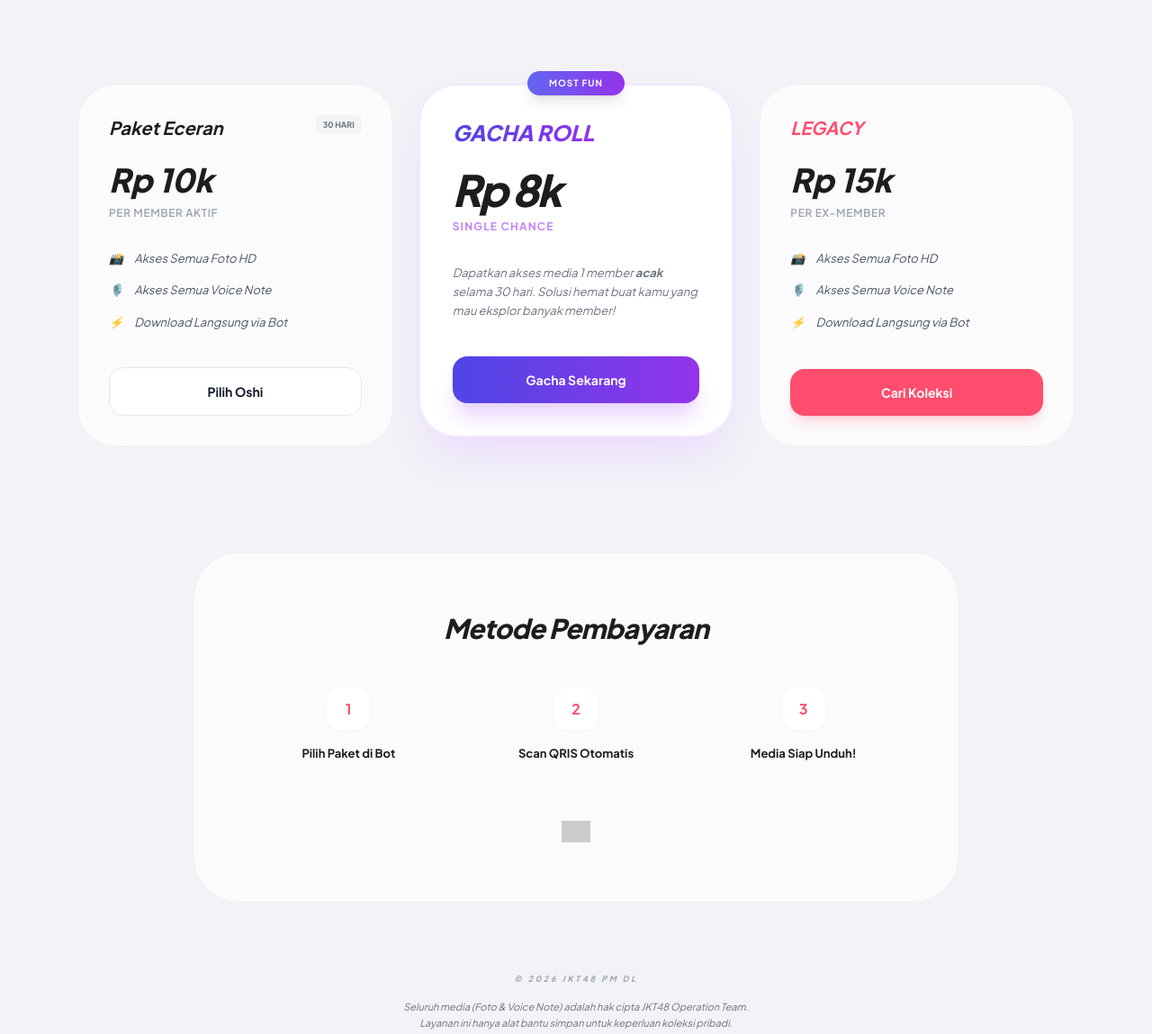
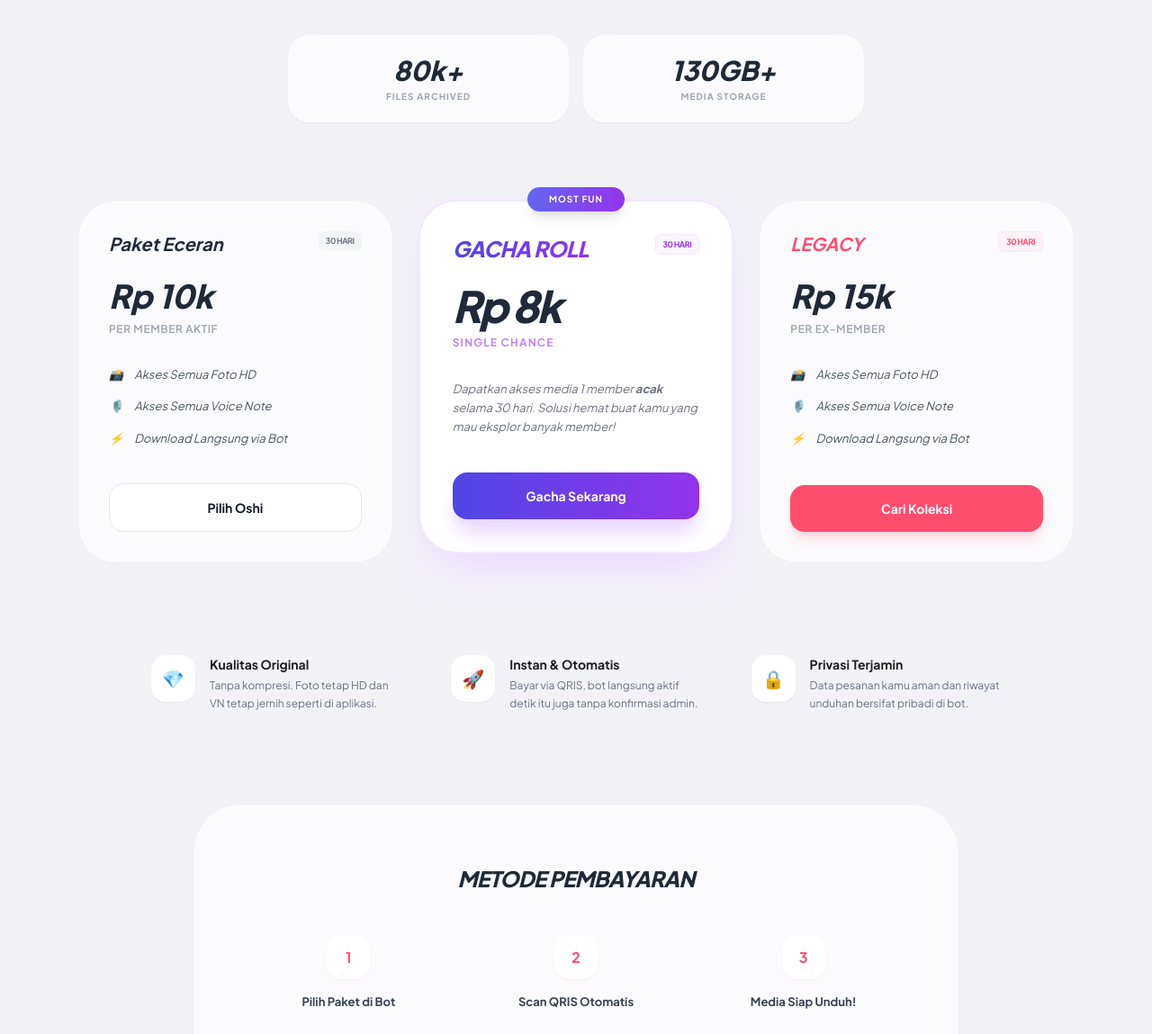
Before and after one commit to gemes-in/gemes-in.github.io, a plain HTML site: page JKT48-PM-Downloader/index.html in a window 1280 px wide. Shown: the part 400-1549 px from the top of the page at 90% size. Drawn offline with nearby package versions, Linux system fonts and the light colour scheme; grey boxes are pictures that could not be loaded.

Commit message:
feat: Redesign landing page and pricing
- Removed shimmer animation CSS
- Added new stats cards to header
- Adjusted header padding
- Enhanced pricing card details
- Added new features section

```diff
--- a/JKT48-PM-Downloader/index.html
+++ b/JKT48-PM-Downloader/index.html
@@ -44,15 +44,6 @@
             -webkit-background-clip: text;
             -webkit-text-fill-color: transparent;
         }
-        .shimmer {
-            background: linear-gradient(90deg, #f0f0f0 25%, #f8f8f8 50%, #f0f0f0 75%);
-            background-size: 200% 100%;
-            animation: shimmer 2s infinite;
-        }
-        @keyframes shimmer {
-            0% { background-position: 200% 0; }
-            100% { background-position: -200% 0; }
-        }
     </style>
 </head>
 <body class="antialiased font-sans">
@@ -69,7 +60,7 @@
         </div>
     </nav>
 
-    <header class="pt-36 pb-16 px-6 text-center">
+    <header class="pt-36 pb-12 px-6 text-center">
         <div class="inline-block px-4 py-1.5 mb-6 text-[11px] font-bold tracking-widest text-gray-400 bg-white rounded-full border border-gray-100 shadow-sm uppercase">
             High-Resolution PM Media Archiver
         </div>
@@ -79,6 +70,17 @@
         <p class="text-gray-500 font-medium max-w-xl mx-auto leading-relaxed text-sm md:text-base px-4">
             Simpan <b>Foto</b> dan <b>Voice Note</b> dari JKT48 Private Message.<br/>Kualitas jernih, praktis, dan otomatis.
         </p>
+
+        <div class="mt-12 max-w-2xl mx-auto grid grid-cols-2 gap-4 px-4">
+            <div class="glass-card rounded-3xl p-5 border-white/50 shadow-sm">
+                <div class="text-2xl md:text-3xl font-black text-gray-800 italic">80k+</div>
+                <div class="text-[10px] font-bold text-gray-400 uppercase tracking-widest mt-1">Files Archived</div>
+            </div>
+            <div class="glass-card rounded-3xl p-5 border-white/50 shadow-sm">
+                <div class="text-2xl md:text-3xl font-black text-gray-800 italic">130GB+</div>
+                <div class="text-[10px] font-bold text-gray-400 uppercase tracking-widest mt-1">Media Storage</div>
+            </div>
+        </div>
     </header>
 
     <section id="pricing" class="max-w-6xl mx-auto px-6 py-10">
@@ -86,10 +88,10 @@
 
             <div class="glass-card rounded-[40px] p-8 border border-white flex flex-col transition-all duration-300 hover:shadow-2xl hover:shadow-gray-200">
                 <div class="flex justify-between items-start mb-6">
-                    <h3 class="text-xl font-bold italic">Paket Eceran</h3>
-                    <span class="bg-gray-100 text-gray-500 text-[9px] font-bold px-2 py-1 rounded-md uppercase">30 Hari</span>
+                    <h3 class="text-xl font-bold italic text-gray-800">Paket Eceran</h3>
+                    <span class="bg-gray-100 text-gray-500 text-[9px] font-bold px-2 py-1 rounded-md uppercase tracking-tighter text-center">30 Hari</span>
                 </div>
-                <div class="text-4xl font-extrabold mb-2 italic">Rp 10k</div>
+                <div class="text-4xl font-extrabold mb-2 italic text-gray-800">Rp 10k</div>
                 <p class="text-[12px] text-gray-400 mb-8 font-semibold uppercase tracking-wider">Per Member Aktif</p>
                 <ul class="text-[13px] space-y-4 text-gray-600 mb-10 font-medium flex-grow">
                     <li class="flex items-center gap-3 italic">📸 <span>Akses Semua Foto HD</span></li>
@@ -105,9 +107,10 @@
                 </div>
                 <div class="bg-white rounded-[40px] p-9 flex flex-col shadow-2xl shadow-purple-200 ring-2 ring-purple-100 relative overflow-hidden transition-all duration-300 group-hover:scale-[1.03]">
                     <div class="mb-6 flex justify-between items-start">
-                        <h3 class="text-2xl font-black italic italic text-transparent bg-clip-text bg-gradient-to-r from-indigo-600 to-purple-600 uppercase">Gacha Roll</h3>
+                        <h3 class="text-2xl font-black italic text-transparent bg-clip-text bg-gradient-to-r from-indigo-600 to-purple-600 uppercase tracking-tight">Gacha Roll</h3>
+                        <span class="bg-purple-50 text-purple-600 text-[9px] font-bold px-2 py-1 rounded-md uppercase tracking-tighter text-center border border-purple-100">30 Hari</span>
                     </div>
-                    <div class="text-5xl font-black mb-2 italic tracking-tighter">Rp 8k</div>
+                    <div class="text-5xl font-black mb-2 italic tracking-tighter text-gray-800">Rp 8k</div>
                     <p class="text-[12px] text-purple-400 mb-8 font-bold uppercase tracking-widest">Single Chance</p>
                     <p class="text-[13px] text-gray-500 mb-10 leading-relaxed italic">
                         Dapatkan akses media 1 member <b>acak</b> selama 30 hari. Solusi hemat buat kamu yang mau eksplor banyak member!
@@ -118,9 +121,10 @@
 
             <div class="glass-card rounded-[40px] p-8 border border-white flex flex-col transition-all duration-300 hover:shadow-2xl hover:shadow-gray-200">
                 <div class="flex justify-between items-start mb-6 text-iosPink">
-                    <h3 class="text-xl font-bold italic italic uppercase">Legacy</h3>
+                    <h3 class="text-xl font-bold italic uppercase">Legacy</h3>
+                    <span class="bg-pink-50 text-iosPink text-[9px] font-bold px-2 py-1 rounded-md uppercase tracking-tighter text-center border border-pink-100">30 Hari</span>
                 </div>
-                <div class="text-4xl font-extrabold mb-2 italic">Rp 15k</div>
+                <div class="text-4xl font-extrabold mb-2 italic text-gray-800">Rp 15k</div>
                 <p class="text-[12px] text-gray-400 mb-8 font-semibold uppercase tracking-wider">Per Ex-Member</p>
                 <ul class="text-[13px] space-y-4 text-gray-600 mb-10 font-medium flex-grow">
                     <li class="flex items-center gap-3 italic">📸 <span>Akses Semua Foto HD</span></li>
@@ -133,31 +137,59 @@
         </div>
     </section>
 
-    <section class="max-w-4xl mx-auto px-6 py-20">
-        <div class="glass-card rounded-[50px] p-10 md:p-16 text-center border border-white">
-            <h2 class="text-3xl font-extrabold mb-12 tracking-tight italic">Metode Pembayaran</h2>
+    <section class="max-w-5xl mx-auto px-6 py-12">
+        <div class="grid grid-cols-1 md:grid-cols-3 gap-6">
+            <div class="flex items-start gap-4 p-4">
+                <div class="bg-white p-3 rounded-2xl shadow-sm text-xl">💎</div>
+                <div>
+                    <h4 class="font-bold text-sm">Kualitas Original</h4>
+                    <p class="text-xs text-gray-500 mt-1 leading-relaxed">Tanpa kompresi. Foto tetap HD dan VN tetap jernih seperti di aplikasi.</p>
+                </div>
+            </div>
+            <div class="flex items-start gap-4 p-4">
+                <div class="bg-white p-3 rounded-2xl shadow-sm text-xl">🚀</div>
+                <div>
+                    <h4 class="font-bold text-sm">Instan & Otomatis</h4>
+                    <p class="text-xs text-gray-500 mt-1 leading-relaxed">Bayar via QRIS, bot langsung aktif detik itu juga tanpa konfirmasi admin.</p>
+                </div>
+            </div>
+            <div class="flex items-start gap-4 p-4">
+                <div class="bg-white p-3 rounded-2xl shadow-sm text-xl">🔒</div>
+                <div>
+                    <h4 class="font-bold text-sm">Privasi Terjamin</h4>
+                    <p class="text-xs text-gray-500 mt-1 leading-relaxed">Data pesanan kamu aman dan riwayat unduhan bersifat pribadi di bot.</p>
+                </div>
+            </div>
+        </div>
+    </section>
+
+    <section class="max-w-4xl mx-auto px-6 py-10 text-center">
+        <div class="glass-card rounded-[50px] p-10 md:p-16 border border-white">
+            <h2 class="text-2xl font-extrabold mb-12 tracking-tight italic text-gray-800 uppercase">Metode Pembayaran</h2>
             <div class="grid grid-cols-1 md:grid-cols-3 gap-10">
                 <div class="flex flex-col items-center">
-                    <div class="w-12 h-12 bg-white rounded-2xl shadow-sm flex items-center justify-center font-bold text-iosPink mb-4">1</div>
-                    <p class="text-[13px] font-bold">Pilih Paket di Bot</p>
+                    <div class="w-12 h-12 bg-white rounded-2xl shadow-sm flex items-center justify-center font-bold text-iosPink mb-4 shadow-pink-100">1</div>
+                    <p class="text-[13px] font-bold text-gray-700">Pilih Paket di Bot</p>
                 </div>
                 <div class="flex flex-col items-center">
-                    <div class="w-12 h-12 bg-white rounded-2xl shadow-sm flex items-center justify-center font-bold text-iosPink mb-4">2</div>
-                    <p class="text-[13px] font-bold">Scan QRIS Otomatis</p>
+                    <div class="w-12 h-12 bg-white rounded-2xl shadow-sm flex items-center justify-center font-bold text-iosPink mb-4 shadow-pink-100">2</div>
+                    <p class="text-[13px] font-bold text-gray-700">Scan QRIS Otomatis</p>
                 </div>
                 <div class="flex flex-col items-center">
-                    <div class="w-12 h-12 bg-white rounded-2xl shadow-sm flex items-center justify-center font-bold text-iosPink mb-4">3</div>
-                    <p class="text-[13px] font-bold">Media Siap Unduh!</p>
+                    <div class="w-12 h-12 bg-white rounded-2xl shadow-sm flex items-center justify-center font-bold text-iosPink mb-4 shadow-pink-100">3</div>
+                    <p class="text-[13px] font-bold text-gray-700">Media Siap Unduh!</p>
                 </div>
             </div>
-            <div class="mt-16 flex justify-center gap-8 grayscale opacity-50 overflow-hidden px-4">
+            <div class="mt-16 flex justify-center opacity-40">
                 <img src="https://upload.wikimedia.org/wikipedia/commons/e/e0/QRIS_Logo.svg" class="h-6" alt="QRIS">
             </div>
         </div>
     </section>
 
     <footer class="pb-24 text-center px-10">
-        <p class="text-[9px] font-bold text-gray-400 uppercase tracking-[0.3em] mb-4 italic">© 2026 JKT48 PM DL</p>
+        <p class="text-[9px] font-bold text-gray-400 uppercase tracking-[0.3em] mb-4 italic">
+            &copy; JKT48 PM DL | 2023 - <script>document.write(new Date().getFullYear())</script>
+        </p>
         <p class="text-[11px] text-gray-500 max-w-sm mx-auto leading-relaxed font-medium italic">
             Seluruh media (Foto & Voice Note) adalah hak cipta JKT48 Operation Team. <br>
             Layanan ini hanya alat bantu simpan untuk keperluan koleksi pribadi.
```
